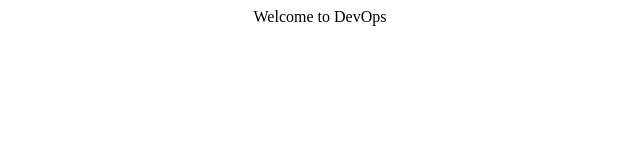
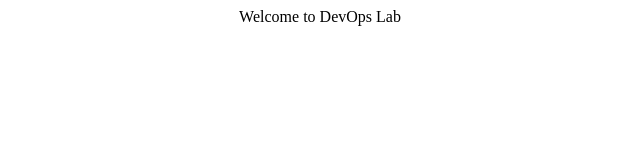
Before and after one commit to sveridevops/devops, a plain HTML site: page index.html in a window 1280 px wide. Shown: the full height of the page, 320-960 px from the left. Drawn offline with Linux system fonts and the light colour scheme.

Commit message:
added 5.txt index.html

```diff
--- a/index.html
+++ b/index.html
@@ -1,5 +1,5 @@
 <html>
 <body>
-<center>Welcome to DevOps</center>
+<center>Welcome to DevOps Lab</center>
 </body>
 </html>
```
Also changed, not shown: 5.txt (added).
